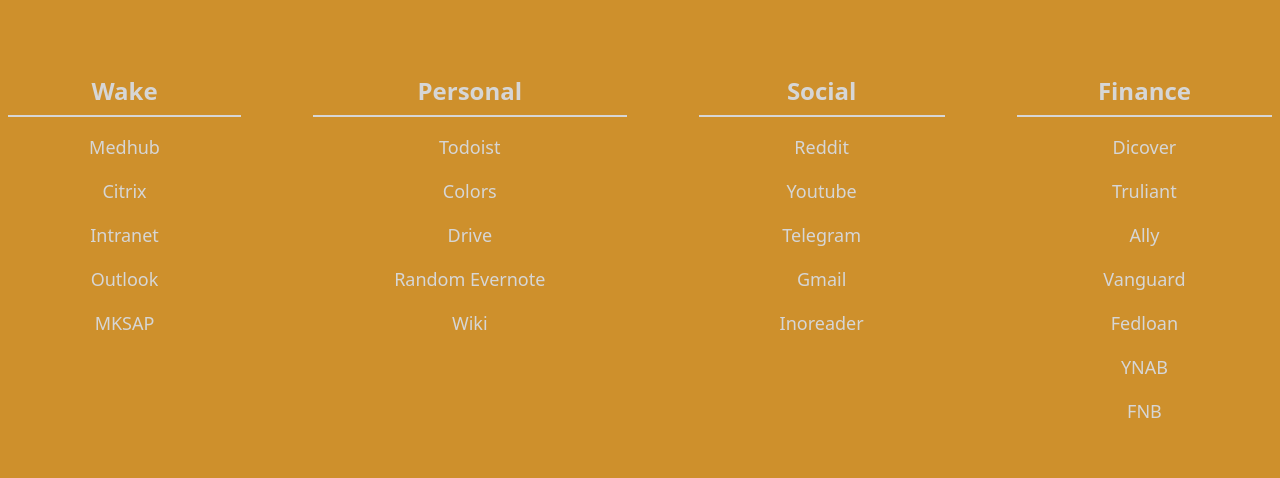
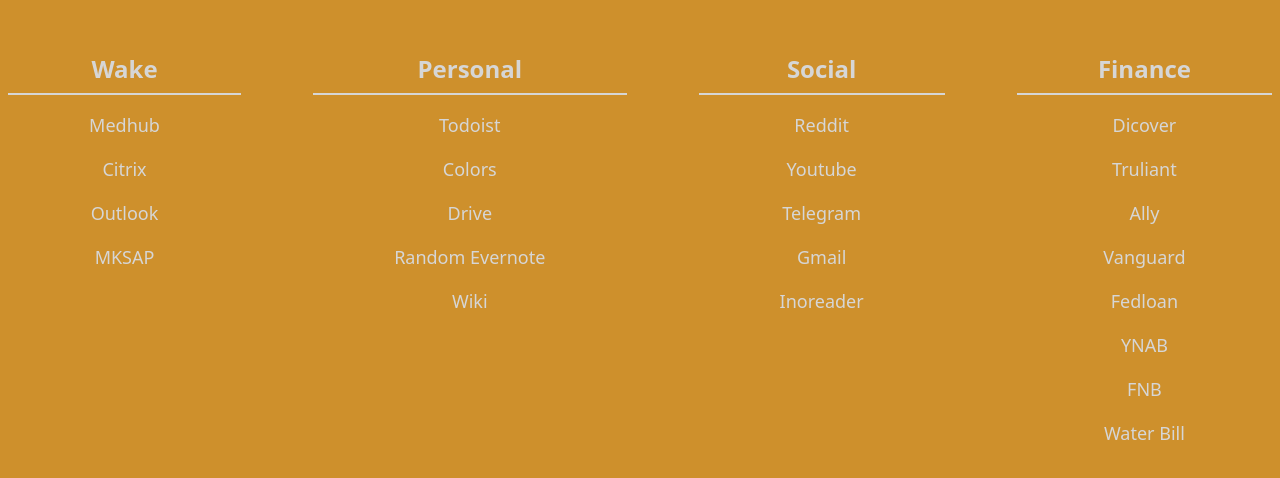
Before and after one commit to kangruixiang/sveltestartpage, a Svelte app: page / in a window 1280 px wide. Shown: the part 154-632 px from the top of the page. Built offline with nearby package versions, Linux system fonts and the light colour scheme; the HTML template or start-up script is replaced by a standard one; a web font is replaced by a local one.

Commit message:
added water bill

```diff
--- a/src/App.svelte
+++ b/src/App.svelte
@@ -55,10 +55,6 @@
       {
         name: "Citrix",
         url: "https://portal2.wakehealth.edu",
-      },
-      {
-        name: "Intranet",
-        url: "https://intranet.wakehealth.edu/index.htm",
       },
       {
         name: "Outlook",
@@ -142,6 +138,10 @@
         name: "FNB",
         url: "https://banking.fnb-onlinebankingcenter.com/FNBPA/Login.aspx#",
       },
+      {
+        name: "Water Bill",
+        url: "https://waterbills.cityofws.org/webinquiry/JSP/login.jsp",
+      },
     ],
   };
 </script>
```
Also changed, not shown: 1 other file (tests, documents, lock files or other folders).
